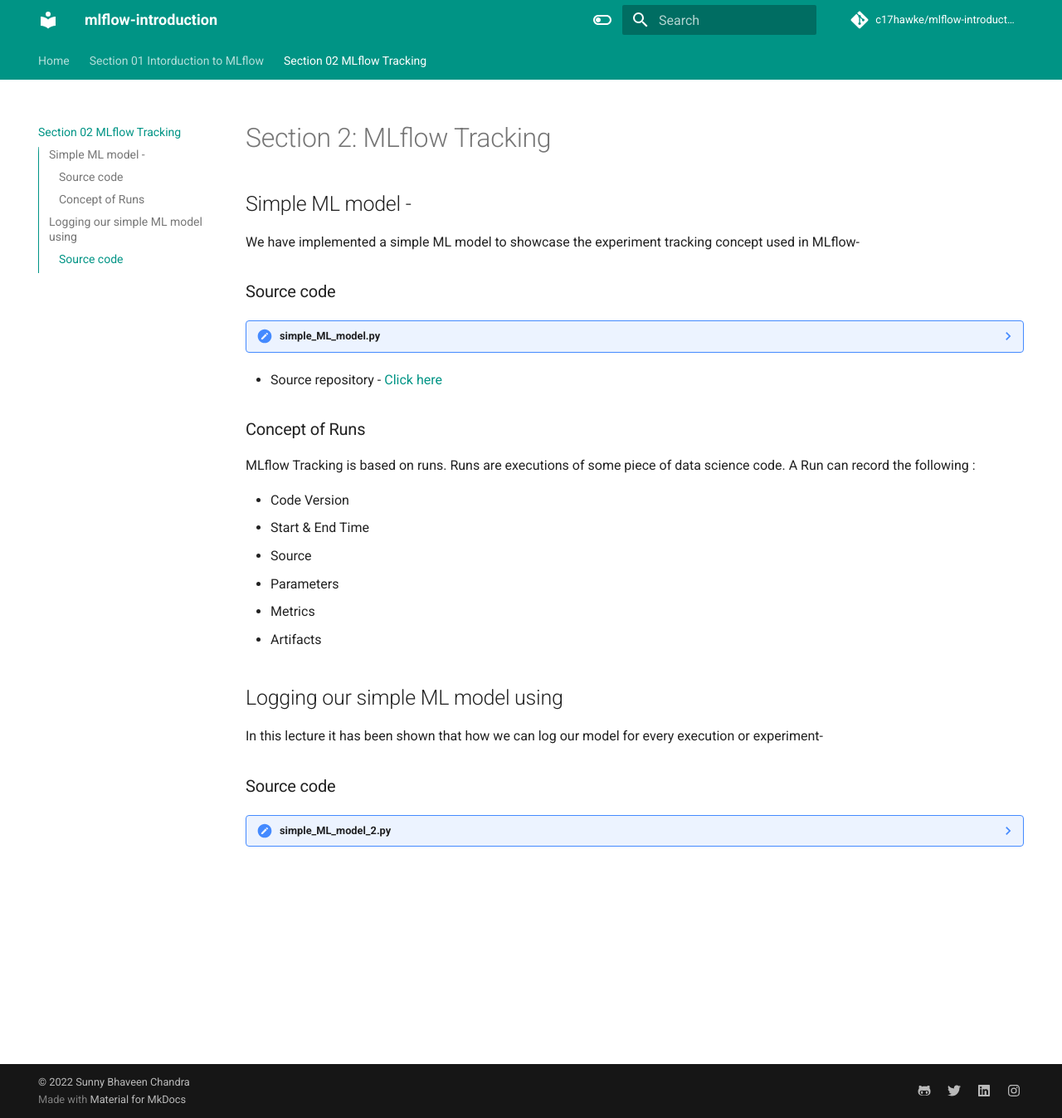
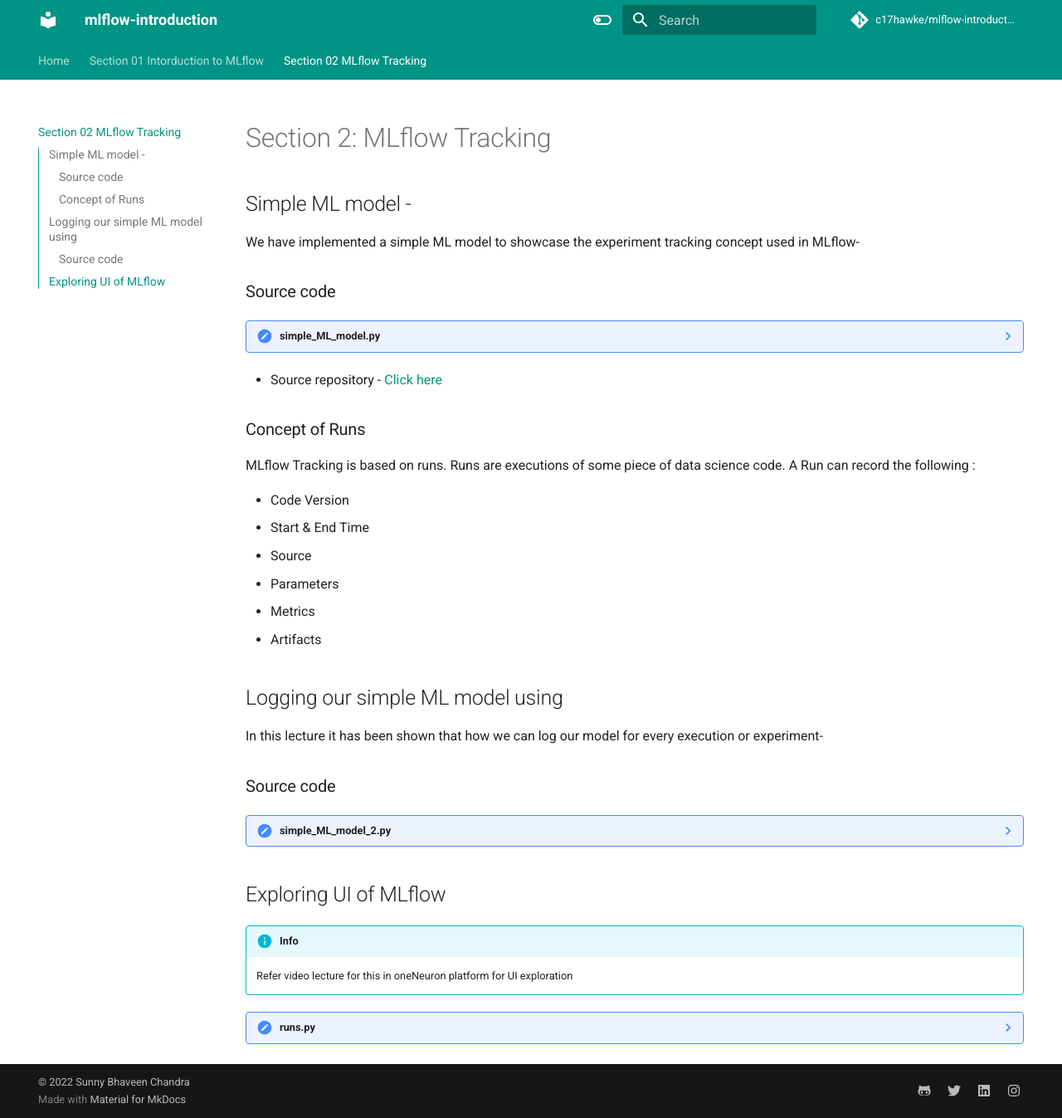
Before and after one commit to c17hawke/mlflow-introduction, an MkDocs documentation site: the page built from docs/Section_002_MLflow_Tracking.md, in a window 1280 px wide and 1347 px high. Shown: the whole window at 83% size. Built offline with MkDocs 1.6.1 and Material for MkDocs 9.7.7, drawn with Linux system fonts in a browser that asks for light colours; comment, search, counter and statistics services are not loaded.

Commit message:
lecture 3 of section 3 update

````diff
--- a/docs/Section_002_MLflow_Tracking.md
+++ b/docs/Section_002_MLflow_Tracking.md
@@ -176,3 +176,22 @@
         except Exception as e:
             raise e
     ```
+
+## Exploring UI of MLflow
+
+!!! info
+    Refer video lecture for this in oneNeuron platform for UI exploration
+
+??? Note "runs.py"
+
+    ```python
+    import numpy as np
+    import os
+
+    alpha_s=np.linspace(0.1, 1.0, 5)
+    l1_ratios=np.linspace(0.1, 1.0, 5)
+
+    for alpha in alpha_s:
+    for l1 in l1_ratios:
+        os.system(f"python simple_ML_model_2.py -a {alpha} -l1 {l1}")
+    ```
````
Also changed, not shown: docs/index.md (+1 -0 lines), 1 other file.
